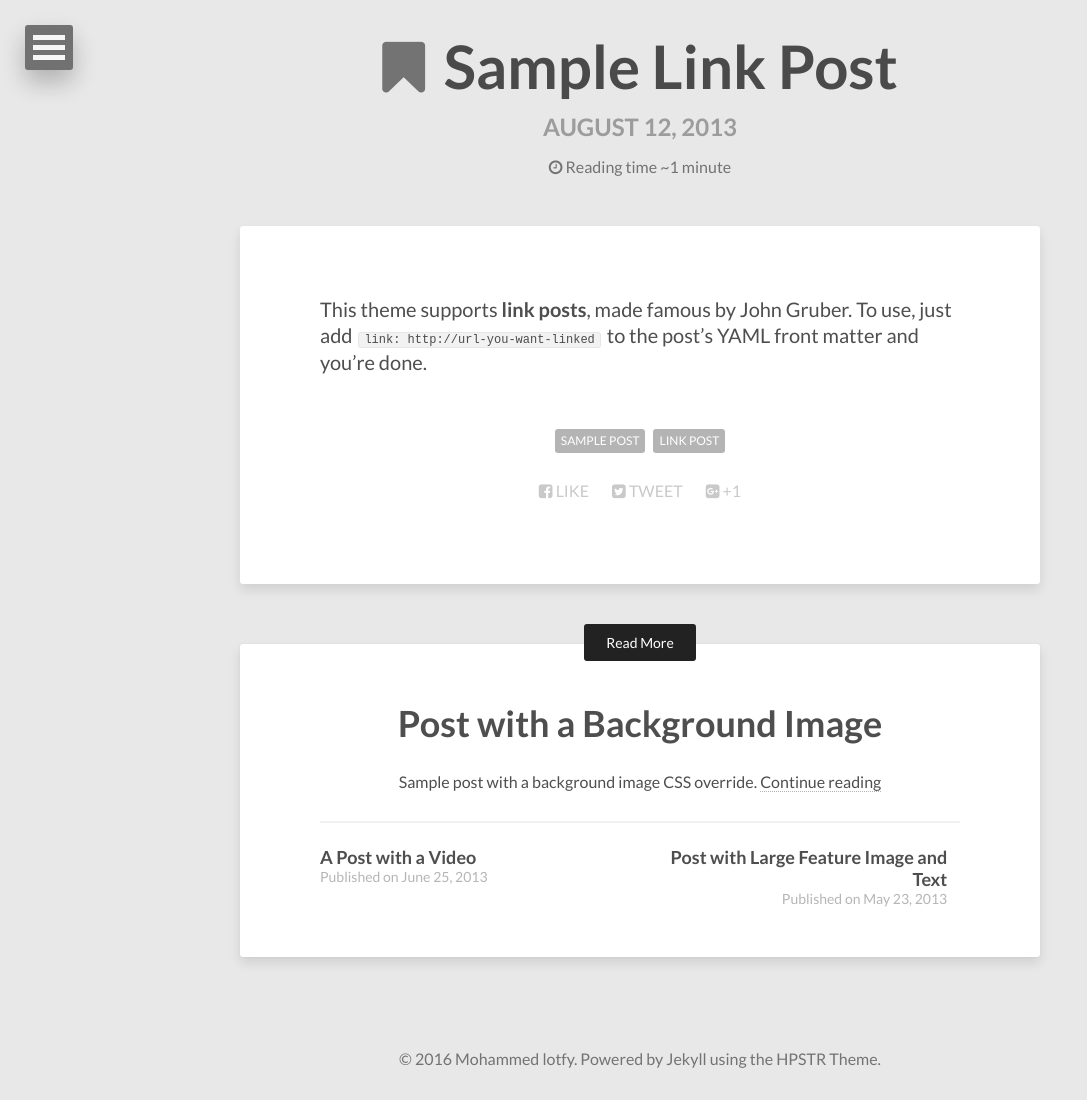
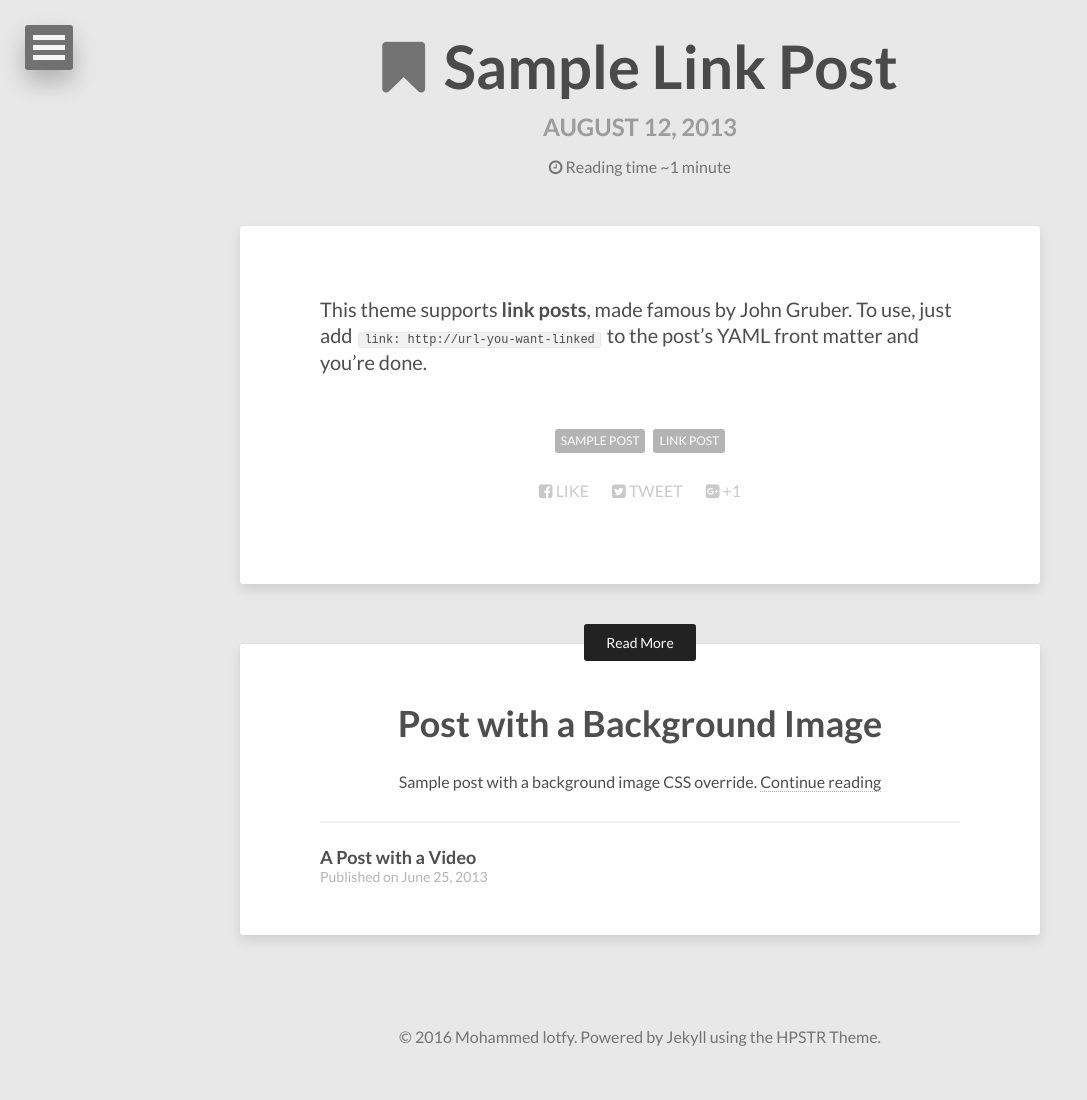
Before and after one commit to scropion86/scropion86.github.com, a Jekyll site: the page built from _posts/2013-08-12-sample-link-post.md, in a window 1280 px wide. Shown: the whole page, without its empty margins (0-1087 px from the left). Built offline with Jekyll 4.4.1, drawn with Linux system fonts in a browser that asks for light colours; nearby versions of some CDN libraries; after the commit the page ends 1078 px from its top, so only the background shows below that.

Commit message:
Updated 2013-05-23-readability-feature-post.md

```diff
--- a/_posts/2013-05-23-readability-feature-post.md
+++ b/_posts/2013-05-23-readability-feature-post.md
@@ -1,13 +1,17 @@
 ---
 layout: post
-title: "Post with Large Feature Image and Text"
-description: "Custom written post descriptions are the way to go... if you're not lazy."
-tags: [sample post, readability]
-modified: 2013-06-30
+title: Post with Large Feature Image and Text
+description: Custom written post descriptions are the way to go... if you're not lazy.
+tags:
+  - sample post
+  - readability
+modified: {}
 image:
   feature: abstract-7.jpg
   credit: dargadgetz
-  creditlink: http://www.dargadgetz.com/ios-7-abstract-wallpaper-pack-for-iphone-5-and-ipod-touch-retina/
+  creditlink: >-
+    http://www.dargadgetz.com/ios-7-abstract-wallpaper-pack-for-iphone-5-and-ipod-touch-retina/
+published: false
 ---
 
 This is a sample post with a large feature image up top and tons of text. Odio ad blue bottle vinyl, 90's narwhal commodo bitters pour-over nostrud. Ugh est hashtag in, fingerstache adipisicing laboris esse Pinterest shabby chic Portland. Shoreditch bicycle rights anim, flexitarian laboris put a bird on it vinyl cupidatat narwhal. Hashtag artisan skateboard, flannel Bushwick nesciunt salvia aute fixie do plaid post-ironic dolor McSweeney's. Cliche pour-over chambray nulla four loko skateboard sapiente hashtag.
```
